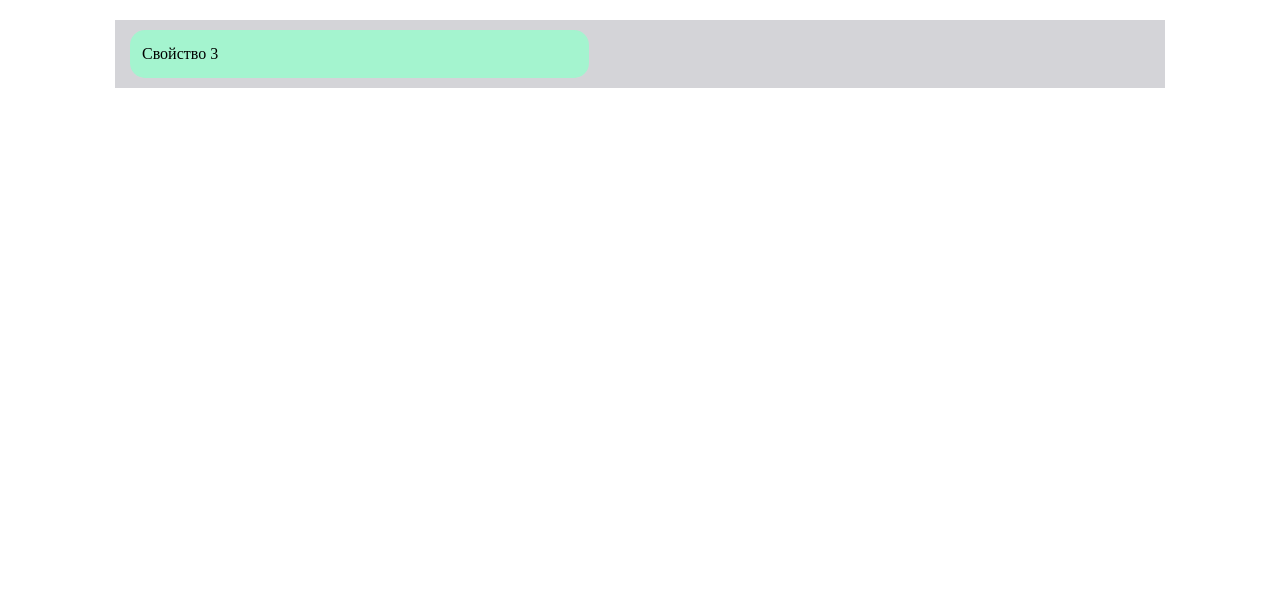
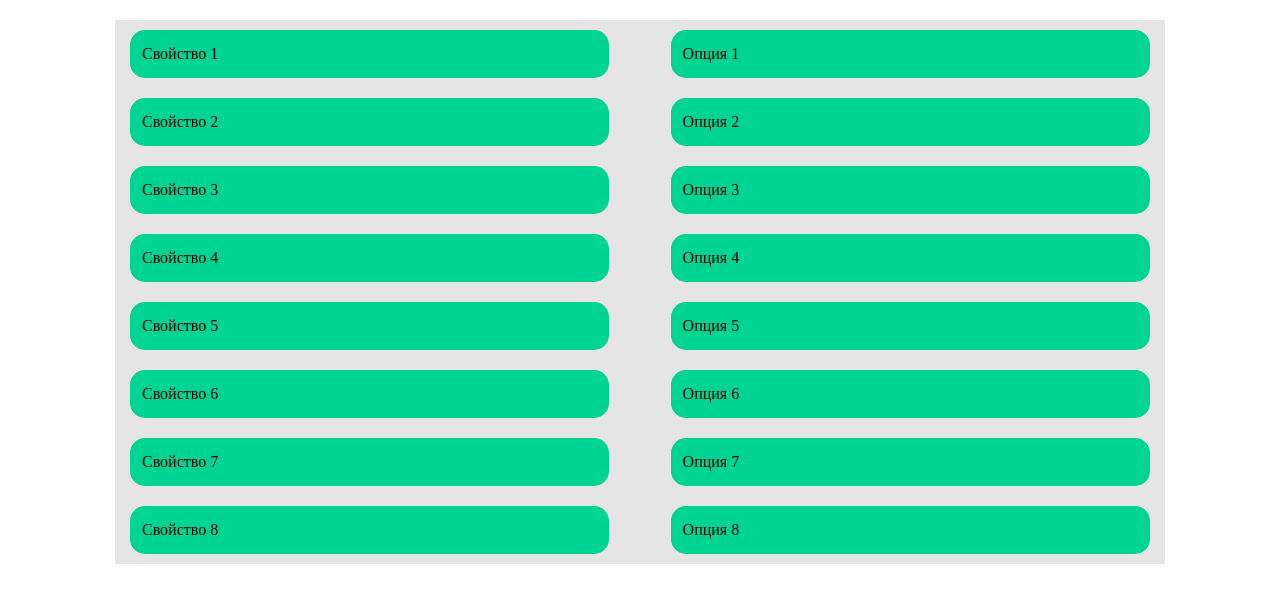
Before and after one commit to jabborovaz/Test-Drag-and-Drop, a React (Vite) app: page / in a window 1280 px wide. Shown: the top 602 px of the page. Built offline with nearby package versions, Linux system fonts and the light colour scheme.

Commit message:
make components without dnd

```diff
--- a/src/components/box/index.tsx
+++ b/src/components/box/index.tsx
@@ -2,7 +2,7 @@ import styled from "styled-components";
 import type { ReactNode } from "react";
 
 const Block = styled.div`
-  width: 45%;
+  width: 47%;
   display: flex;
   flex-direction: column;
   row-gap: 20px;
--- a/src/components/rowCell/index.tsx
+++ b/src/components/rowCell/index.tsx
@@ -7,7 +7,7 @@ const Cell = styled.div`
   height: 48px;
   display: flex;
   align-items: center;
-  background: oklch(90.5% 0.093 164.15);
+  background: oklch(76.5% 0.177 163.223);
   box-shadow: var(--shadow-lg);
 `;
 
--- /dev/null
+++ b/src/constants/items.ts
@@ -0,0 +1,39 @@
+export interface InnerItem {
+  id: number;
+  name: string;
+}
+
+export interface BlockItem {
+  name: string;
+  innerItems: InnerItem[];
+}
+
+export const items: BlockItem[] = [
+  {
+    name: "firstBlock",
+    innerItems: [
+      { name: "Свойство 1", id: 1 },
+      { name: "Свойство 2", id: 2 },
+      { name: "Свойство 3", id: 3 },
+      { name: "Свойство 4", id: 4 },
+      { name: "Свойство 5", id: 5 },
+      { name: "Свойство 6", id: 6 },
+      { name: "Свойство 7", id: 7 },
+      { name: "Свойство 8", id: 8 },
+    ],
+  },
+
+  {
+    name: "secondBlock",
+    innerItems: [
+      { name: "Опция 1", id: 10 },
+      { name: "Опция 2", id: 11 },
+      { name: "Опция 3", id: 12 },
+      { name: "Опция 4", id: 13 },
+      { name: "Опция 5", id: 14 },
+      { name: "Опция 6", id: 15 },
+      { name: "Опция 7", id: 16 },
+      { name: "Опция 8", id: 17 },
+    ],
+  },
+];
--- a/src/layout/index.tsx
+++ b/src/layout/index.tsx
@@ -1,6 +1,8 @@
 import styled from "styled-components";
 import Box from "@/components/box";
 import RowCell from "@/components/rowCell";
+import { items } from "@/constants/items";
+import type { InnerItem, BlockItem } from "@/constants/items";
 
 const Container = styled.div`
   width: 90%;
@@ -12,15 +14,21 @@ const Container = styled.div`
   column-gap: 15px;
   margin: 20px auto;
   padding: 10px 15px;
-  background: oklch(87.1% 0.006 286.286);
+  background: oklch(92.2% 0 0);
 `;
 
 function Layout() {
   return (
     <Container>
-      <Box>
-        <RowCell label="Свойство 3" />
-      </Box>
+      {items?.map(({ name, innerItems }: BlockItem) => {
+        return (
+          <Box key={name}>
+            {innerItems?.map(({ id, name }: InnerItem) => {
+              return <RowCell key={id} label={name} />;
+            })}
+          </Box>
+        );
+      })}
     </Container>
   );
 }
```
